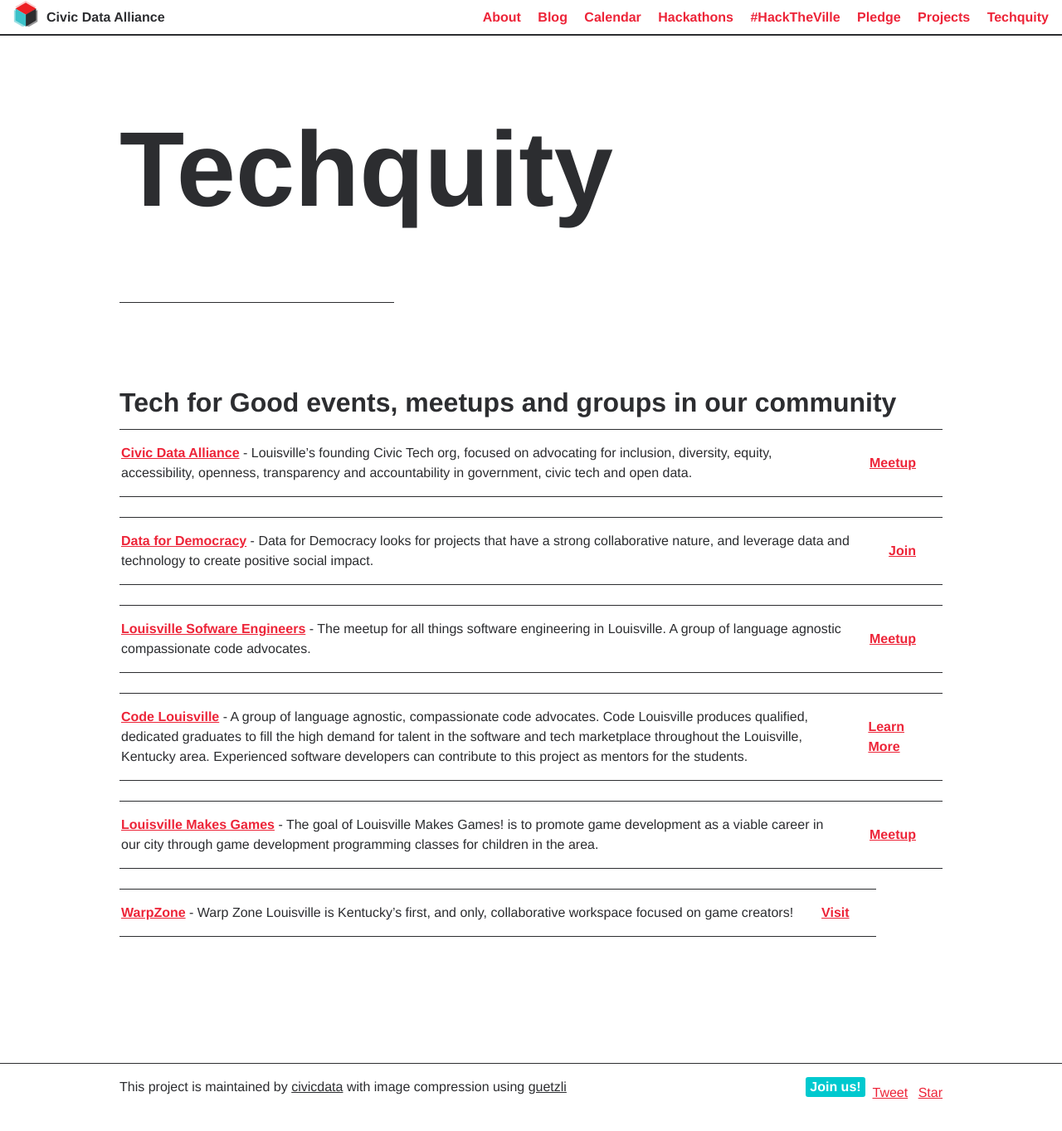
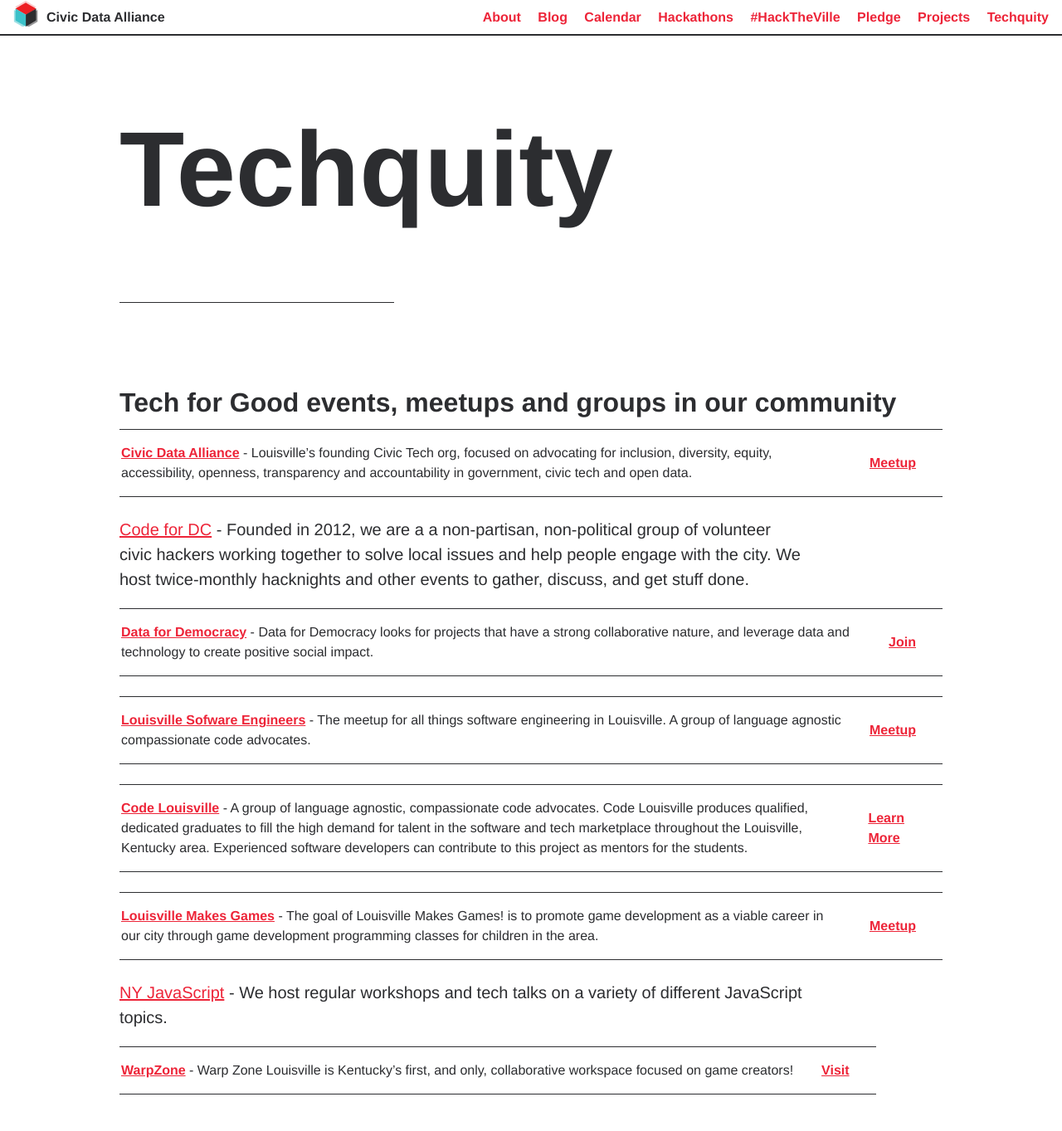
Before and after one commit to civicdata/civicdata.github.io, a Jekyll site: the page built from techquity.md, in a window 1280 px wide and 1400 px high. Shown: the top 1363 px of the window at 83% size. Built offline with Jekyll 4.4.1, drawn with Linux system fonts in a browser that asks for light colours; comment, search, counter and statistics services are not loaded.

Commit message:
added two meetups for #103

```diff
--- a/techquity.md
+++ b/techquity.md
@@ -11,6 +11,8 @@ comments: false
 
 [__Civic Data Alliance__](http://civicdataalliance.org) - Louisville's founding Civic Tech org, focused on advocating for inclusion, diversity, equity, accessibility, openness, transparency and accountability in government, civic tech and open data.|[__Meetup__](https://www.meetup.com/Civic-Data-Alliance)
 
+[Code for DC](https://codefordc.org/index.html) - Founded in 2012, we are a a non-partisan, non-political group of volunteer civic hackers working together to solve local issues and help people engage with the city. We host twice-monthly hacknights and other events to gather, discuss, and get stuff done.
+
 [__Data for Democracy__](http://datafordemocracy.org) - Data for Democracy looks for projects that have a strong collaborative nature, and leverage data and technology to create positive social impact.|[__Join__](http://datafordemocracy.org/contact.html)
 
 [__Louisville Sofware Engineers__](https://www.meetup.com/Louisville-Software-Engineering/) - The meetup for all things software engineering in Louisville. A group of language agnostic compassionate code advocates. |[__Meetup__](https://www.meetup.com/Louisville-Software-Engineering/)
@@ -19,4 +21,6 @@ comments: false
 
 [__Louisville Makes Games__](louisvillemakesgames.org/) - The goal of Louisville Makes Games! is to promote game development as a viable career in our city through game development programming classes for children in the area. |[__Meetup__](https://www.meetup.com/LouisvilleMakesGames/)
 
+[NY JavaScript](https://www.meetup.com/NY-JavaScript/) - We host regular workshops and tech talks on a variety of different JavaScript topics.
+
 [__WarpZone__](louisvillemakesgames.org/warpzone/) - Warp Zone Louisville is Kentucky’s first, and only, collaborative workspace focused on game creators! |[__Visit__](louisvillemakesgames.org/warpzone/)
```
